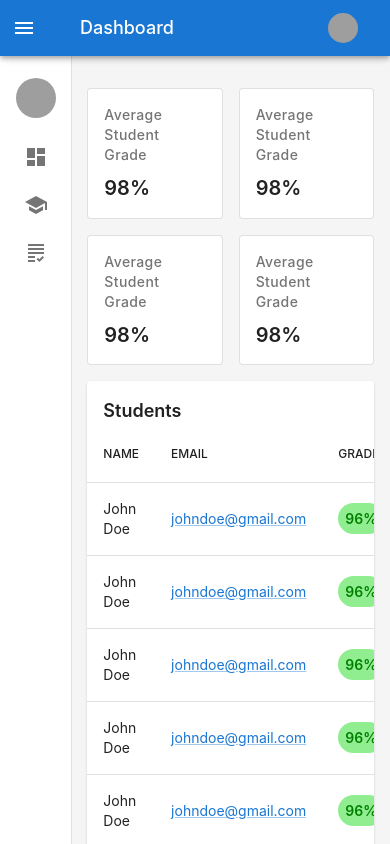
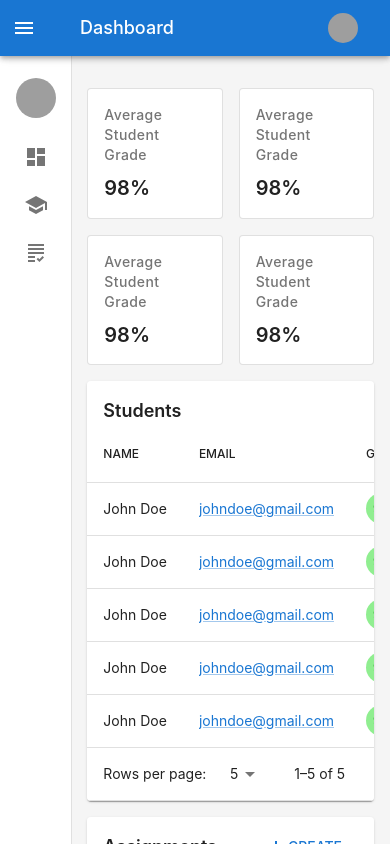
Before and after one commit to Bi1ku/SimplyGrades, a Next.js app: page /dashboard/classes/1 in a window 390 px wide. Built offline with nearby package versions, Linux system fonts and the light colour scheme; grey boxes are pictures that could not be loaded.

Commit message:
improve responsive class detail

```diff
--- a/app/dashboard/classes/[id]/page.tsx
+++ b/app/dashboard/classes/[id]/page.tsx
@@ -244,9 +244,18 @@ export default function ClassDetail({ params }: { params: { id: string } }) {
           >
             {students.map((student) => (
               <TableRow key={student.id}>
-                <TableCell>{student.name}</TableCell>
                 <TableCell>
-                  <Link href={`mailto:${student.email}`}>{student.email}</Link>
+                  <Typography variant='body2' noWrap>
+                    {student.name}
+                  </Typography>
+                </TableCell>
+                <TableCell>
+                  <Link href={`mailto:${student.email}`}>
+                    {' '}
+                    <Typography variant='body2' noWrap>
+                      {student.email}
+                    </Typography>
+                  </Link>
                 </TableCell>
                 <TableCell>
                   <Box
@@ -287,13 +296,26 @@ export default function ClassDetail({ params }: { params: { id: string } }) {
           >
             {assignments.map((assignment) => (
               <TableRow key={assignment.id}>
-                <TableCell>{assignment.name}</TableCell>
-                <TableCell>{assignment.type}</TableCell>
                 <TableCell>
-                  {new Date(assignment.creationDate).toLocaleDateString()}
+                  <Typography variant='body2' noWrap>
+                    {assignment.name}
+                  </Typography>
                 </TableCell>
                 <TableCell>
-                  {new Date(assignment.dueDate).toLocaleDateString()}
+                  {' '}
+                  <Typography variant='body2' noWrap>
+                    {assignment.type}
+                  </Typography>
+                </TableCell>
+                <TableCell>
+                  <Typography variant='body2' noWrap>
+                    {new Date(assignment.creationDate).toLocaleDateString()}
+                  </Typography>
+                </TableCell>
+                <TableCell>
+                  <Typography variant='body2' noWrap>
+                    {new Date(assignment.dueDate).toLocaleDateString()}
+                  </Typography>
                 </TableCell>
               </TableRow>
             ))}
```
